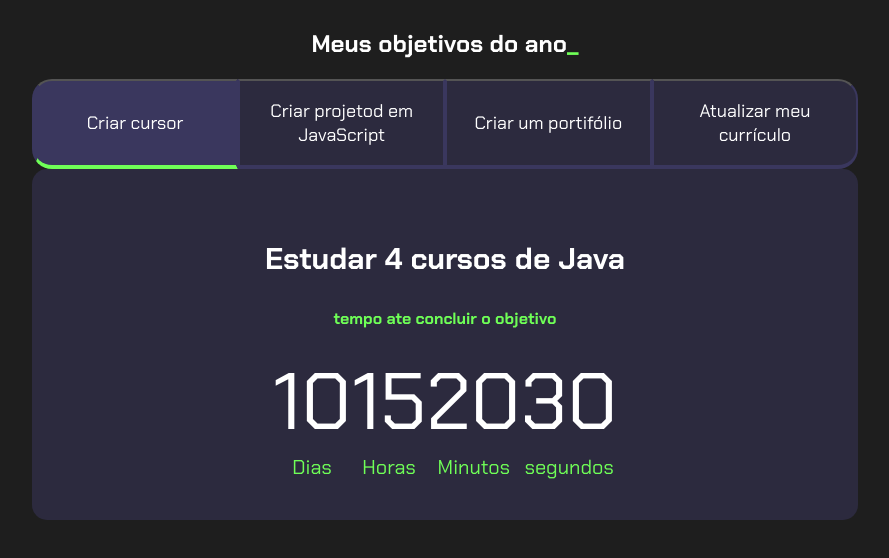
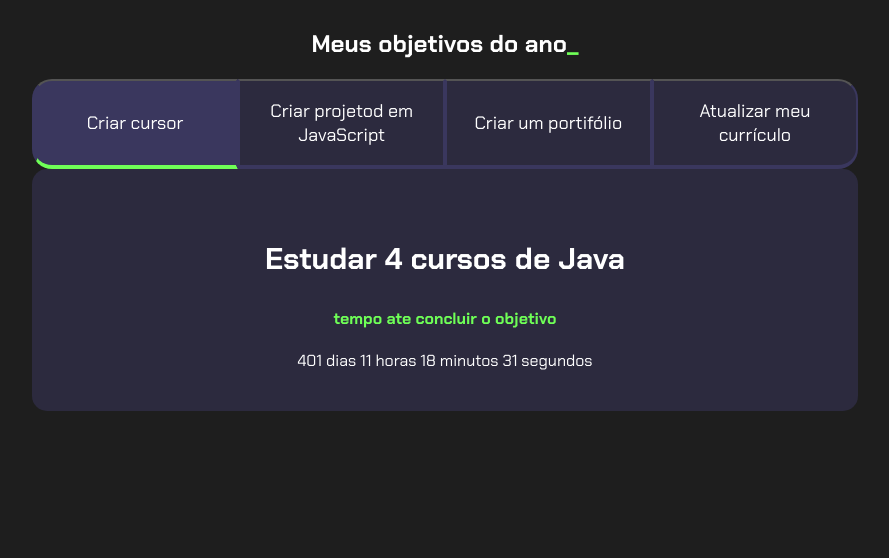
Before and after one commit to Beabenhossi/3F_2024--Benhossi, a plain HTML site: page index.html in a window 1280 px wide. Both pictures are taken after a click on the button "Criar cursor". Shown: the whole page, without its empty margins (195-1084 px from the left). Drawn offline with Linux system fonts and the light colour scheme.

Commit message:
aula 29/08

```diff
--- a/main.js
+++ b/main.js
@@ -1,48 +1,56 @@
 const botoes = document.querySelectorAll(".botao");
-const conteudo = document.querySelectorAll(".aba-conteudo");
-const contador = document.querySelectorAll(".contador")
-const tempoObjetivo1= new Date (2024,8,22,9,00);
-const tempoObjetivo2= new Date (2024,7,13,11,00);
-const tempoObjetivo3= new Date (2024,8,22,9,00);
-const tempoObjetivo4= new Date (2024,9,15,13,00);
-function calculaTempo(tempoObjetivo){
-let agora= new Date ();
-let segundos
-let minutos
-let horas
-let dias
-segundos= (tempoObjetivo-agora)/1000
-minutos= segundos/60
-horas= minutos/60
-dias= horas/24
-segundos= Math.floor (segundos);
-minutos= Math.floor (minutos);
-horas= Math.floor (horas);
-dias= Math.floor (dias);
+const textos = document.querySelectorAll(".aba-conteudo");
 
-segundos= segundos%60;
-minutos= minutos%60;
-horas= horas%24;
-return[dias,horas,minutos,segundos]
+for (let i = 0; i < botoes.length; i++) {
+    botoes[i].onclick = function () {
 
+        for (let j = 0; j < botoes.length; j++) {
+            botoes[j].classList.remove("ativo");
+            textos[j].classList.remove("ativo");
+        }
+
+        botoes[i].classList.add("ativo");
+        textos[i].classList.add("ativo");
+    }
 }
-/*let contadorPrimeiro = calculaTempo(tempoObjetivo1)
-contador[0].textContent = `Faltam ${contadorPrimeiro[0]} dias, ${contadorPrimeiro[1]} horas, ${contadorPrimeiro[2]} minutos, ${contadorPrimeiro[3]} segundos.`
-let contadorSegundo =  calculaTempo(tempoObjetivo2)
-contador[1].textContent = `Faltam ${contadorSegundo[0]} dias, ${contadorSegundo[1]} horas, ${contadorSegundo[2]} minutos, ${contadorSegundo[3]} segundos.`
-let contadorTerceiro =  calculaTempo(tempoObjetivo3)
-contador[2].textContent = `Faltam ${contadorTerceiro[0]} dias, ${contadorTerceiro[1]} horas, ${contadorTerceiro[2]} minutos, ${contadorTerceiro[3]} segundos.`
-let contadorQuarto =  calculaTempo(tempoObjetivo4)
-contador[3].textContent = `Faltam ${contadorQuarto[0]} dias, ${contadorQuarto[1]} horas, ${contadorQuarto[2]} minutos, ${contadorQuarto[3]} segundos.`*/
+
+const contadores = document.querySelectorAll(".contador");
+const tempoObjetivo1 = new Date("2025-10-05T00:00:00");
+const tempoObjetivo2 = new Date("2025-08-22T00:00:00");
+const tempoObjetivo3 = new Date("2025-12-30T00:00:00");
+const tempoObjetivo4 = new Date("2024-02-01T00:00:00");
+
+const tempos = [tempoObjetivo1,tempoObjetivo2,tempoObjetivo3,tempoObjetivo4];
 
 
-for(let i = 0 ; i < botoes.length; i++){
-    botoes[i].onclick = function(){
-     for (let j = 0; j< botoes.length ; j++){
-         botoes[j].classList.remove("ativo")
-         conteudo[j].classList.remove("ativo")
-     }
-     botoes[i].classList.add("ativo")
-     conteudo[i].classList.add("ativo")
+function calculaTempo(tempoObjetivo) {
+    let tempoAtual = new Date();
+    let tempoFinal = tempoObjetivo - tempoAtual;
+    let segundos = Math.floor(tempoFinal / 1000);
+    let minutos = Math.floor(segundos / 60);
+    let horas = Math.floor(minutos / 60);
+    let dias = Math.floor(horas / 24);
+
+    segundos %= 60;
+    minutos %= 60;
+    horas %= 24;
+    if (tempoFinal > 0){
+        return dias + " dias " + horas + " horas " + minutos + " minutos " + segundos + " segundos";
+    } else {
+        return "Prazo Finalizado";
     }
 }
+
+function atualizaCronometro(){
+
+    for (let i=0; i<contadores.length;i++){
+        contadores[i].textContent = calculaTempo(tempos[i]);
+    }
+}
+
+function comecaCronometro(){
+    atualizaCronometro();
+    setInterval(atualizaCronometro,1000);
+}
+
+comecaCronometro();
--- a/style.css
+++ b/style.css
@@ -38,6 +38,7 @@ span{
 .contador-digito-numero{
     font-size: 80px;
     margin: 0;
+    padding: 0 10px;
 }
 .contador-digito-texto{
     color: var(--verde);
```
